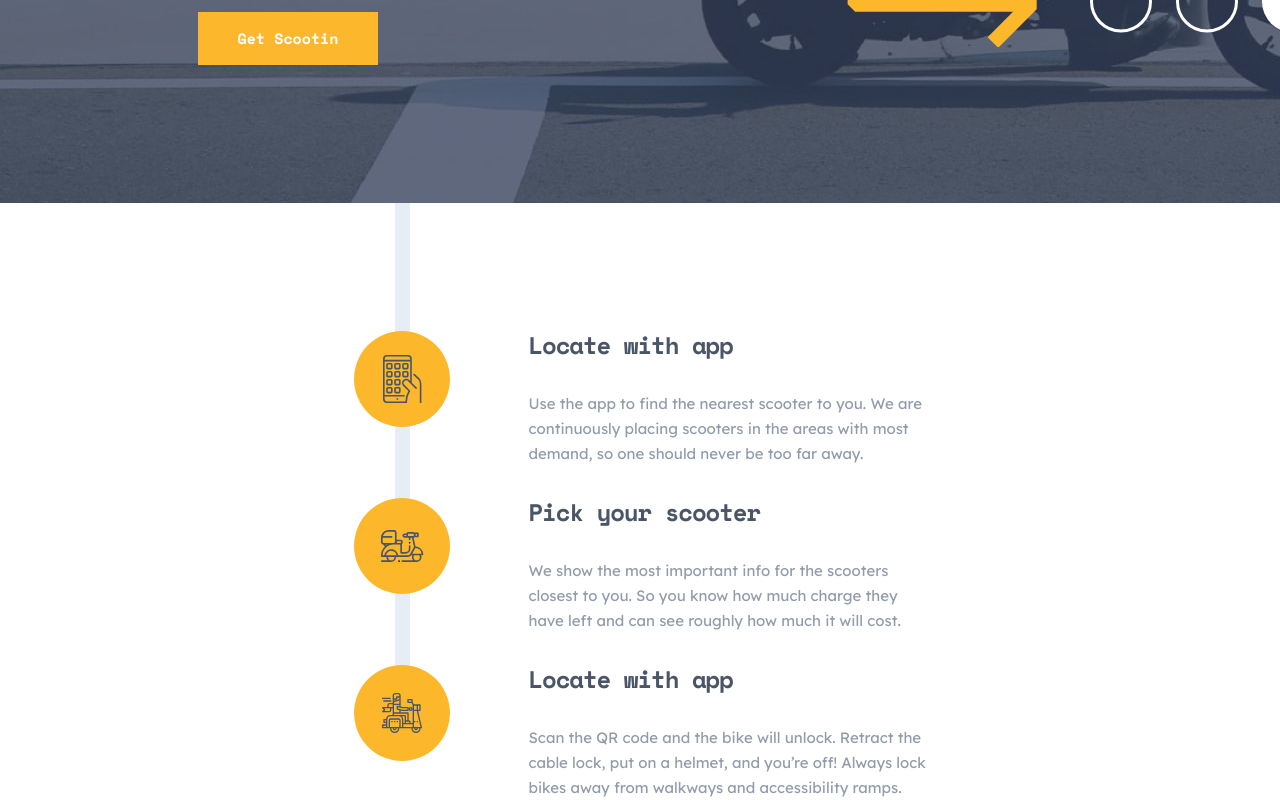
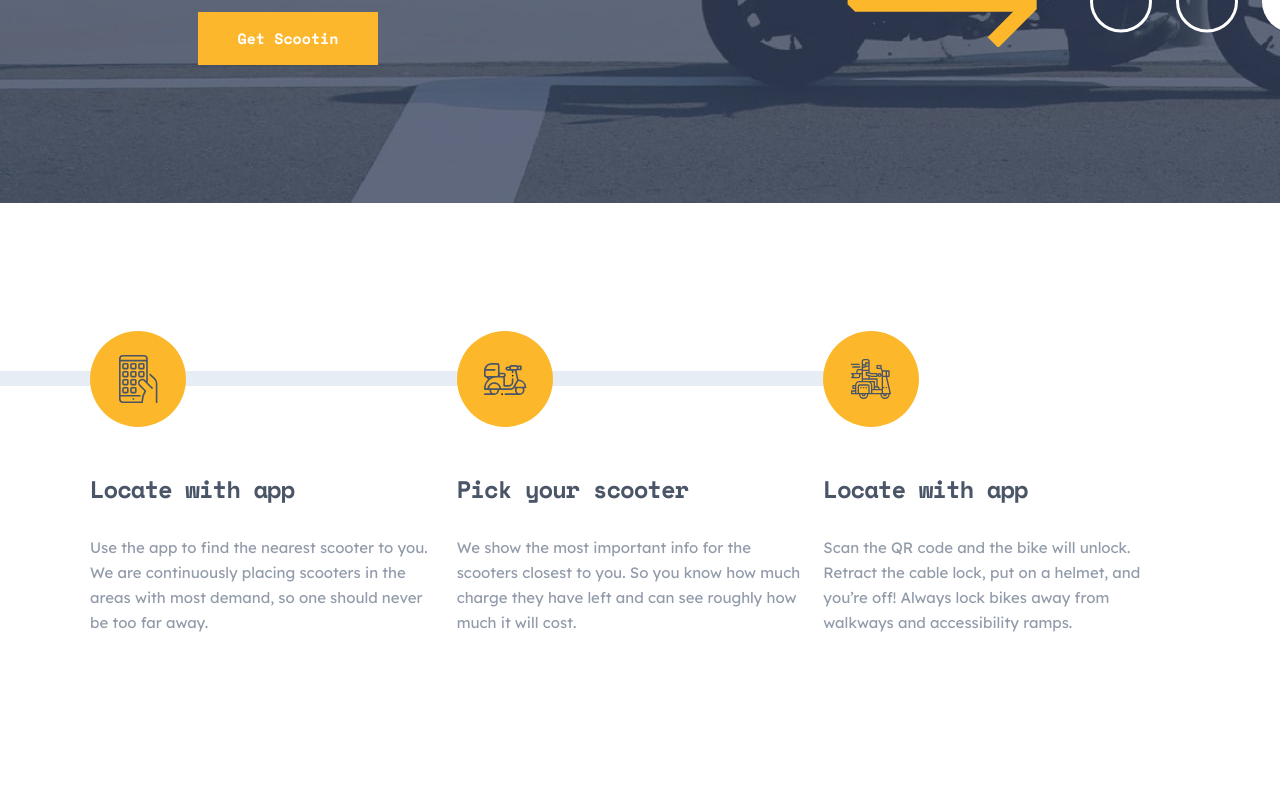
Before and after one commit to LucasS-Goncalves/scoot, an Angular app: page / in a window 1280 px wide. Shown: the part 543-1343 px from the top of the page. After the commit the page ends 1178 px from the top, so only its background shows below. Built offline with nearby package versions, Linux system fonts and the light colour scheme.

Commit message:
finishing steps section layout for desktops

```diff
--- a/src/app/components/home/styles/steps-section.css
+++ b/src/app/components/home/styles/steps-section.css
@@ -100,3 +100,34 @@
     background-color: var(--light-grey);
   }
 }
+
+@media(min-width: 1200px){
+
+  .steps_section{
+    width: 1100px;
+  }
+
+  .steps_list{
+    flex-direction: row;
+    justify-content: space-between;
+    gap: 0;
+  }
+
+  .steps_list .step{
+    flex-direction: column;
+    align-items: flex-start;
+    gap: 3rem;
+    justify-content: initial;
+  }
+
+  .steps_list .step .step_info{
+    width: 350px;
+  }
+
+  .greyLine{
+    height: 15px;
+    width: 974px;
+    top: 2.5rem;
+    left: -15rem;
+  }
+}
```
